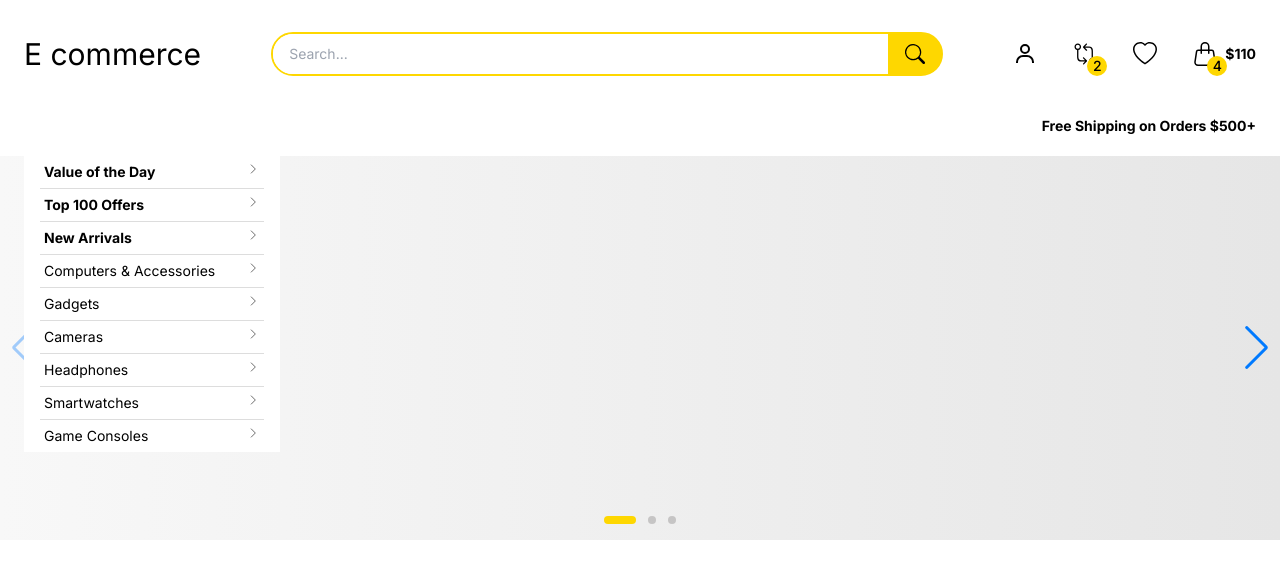
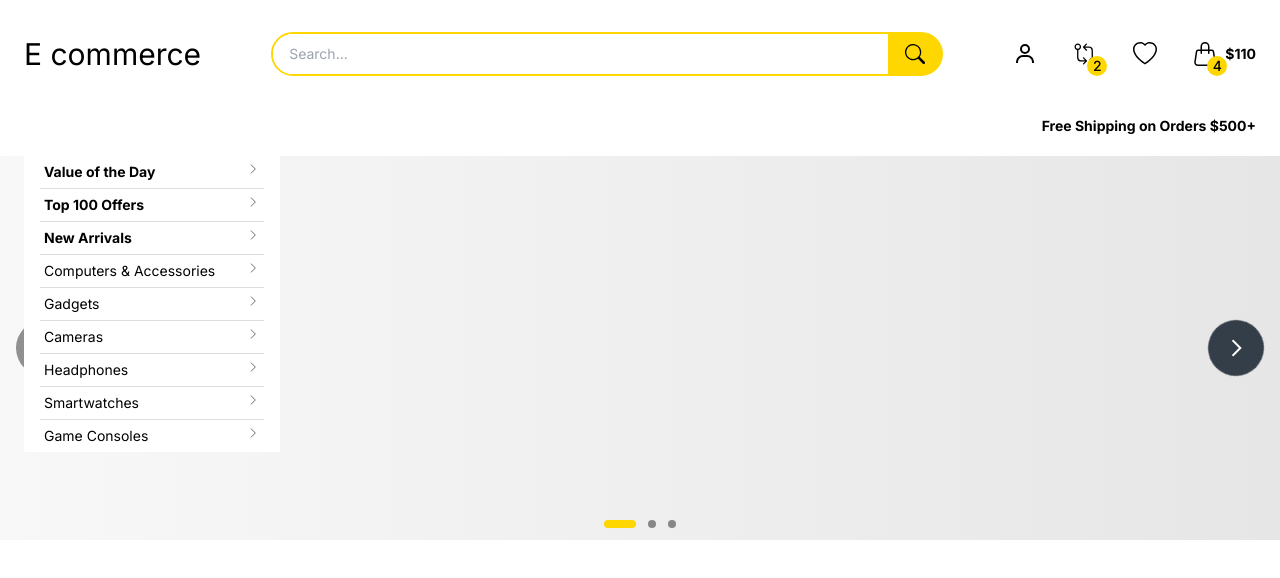
Before and after one commit to AliKarabulut/next-shop, a Next.js app: page / in a window 1280 px wide. Shown: the top 578 px of the page. Built offline with nearby package versions, Linux system fonts and the light colour scheme.

Commit message:
swiper pagination css

```diff
--- a/src/app/globals.css
+++ b/src/app/globals.css
@@ -11,13 +11,39 @@
 }
 
 .swiper-pagination-bullet {
-  @apply !h-2 !w-2  !rounded-full !bg-dark duration-500;
+  @apply h-2 w-2  rounded-full bg-grayDark duration-500;
 }
 
 .swiper-pagination-bullet-active {
-  @apply !bg-yellow !w-8 !rounded-lg;
+  @apply bg-yellow w-8;
 }
 
 .swiper-pagination {
-  @apply flex justify-center gap-1 my-2;
+  @apply flex justify-center gap-3 my-2 -mt-5 relative z-50;
 }
+
+.swiper-button-next,
+.swiper-button-prev {
+  @apply w-14 h-14 cursor-pointer bg-blueDark flex items-center justify-center rounded-full absolute top-1/2 -translate-y-1/2  z-50;
+}
+
+.swiper-button-next:after,
+.swiper-button-prev:after {
+  @apply content-[''] w-3 h-3 border-b-2 border-r-2 border-white -translate-x-0.5 -translate-y-0.5;
+}
+
+.swiper-button-next {
+  @apply -rotate-45 right-4;
+}
+.swiper-button-prev {
+  @apply rotate-[135deg] left-4;
+}
+
+.swiper-button-disabled {
+  @apply opacity-90 cursor-not-allowed bg-grayDarker;
+}
+
+.swiper:hover .swiper-button-prev,
+.swiper:hover .swiper-button-next {
+  @apply !opacity-100;
+}
--- a/src/components/swipers/introSwiper/index.tsx
+++ b/src/components/swipers/introSwiper/index.tsx
@@ -3,8 +3,7 @@ import { Pagination, Navigation } from "swiper/modules";
 import { Swiper, SwiperSlide } from "swiper/react";
 
 import "swiper/css";
-import "swiper/css/navigation";
-import "swiper/css/pagination";
+
 
 type SwiperProps = {
   slides?: {
```
